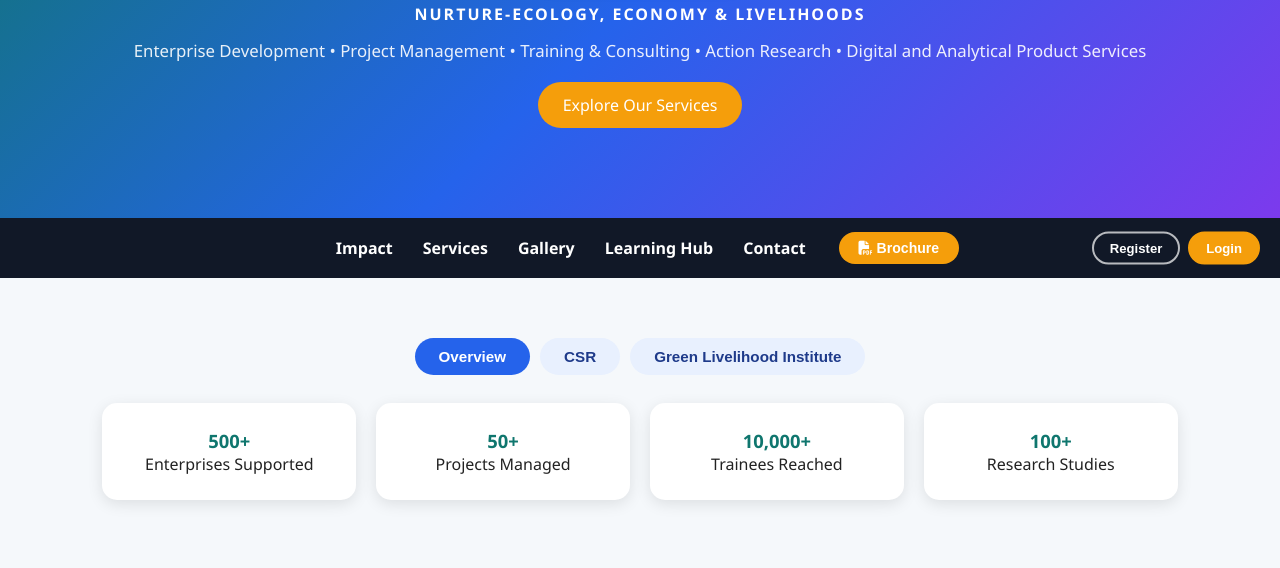
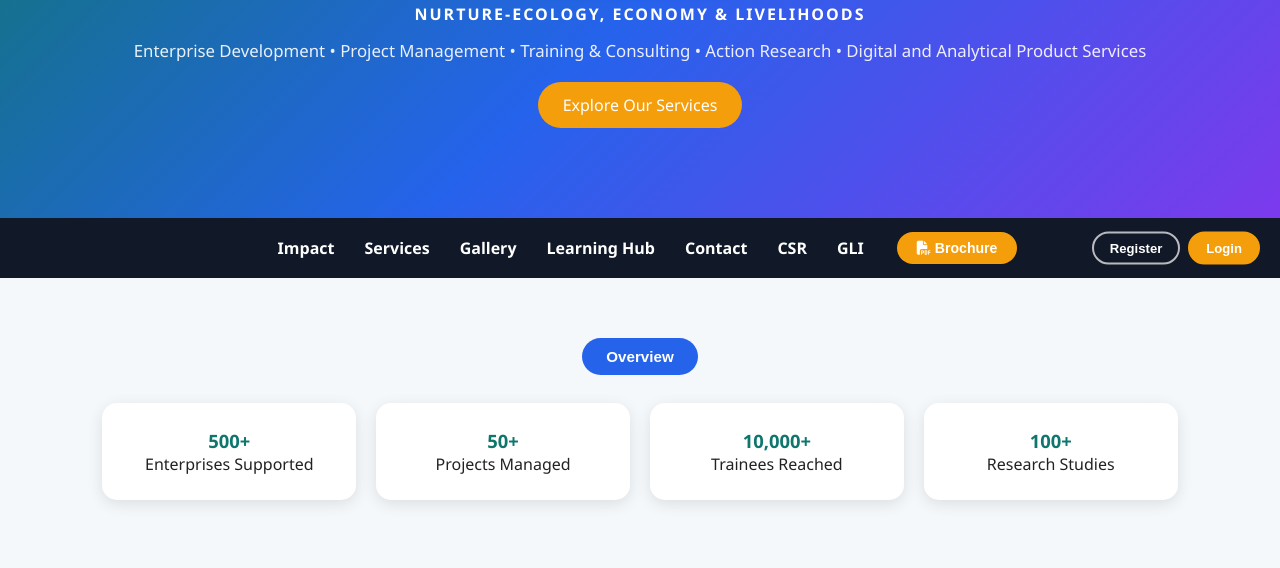
Before and after one commit to mahakmerijan/neel_solutions, a plain HTML site: page index.html in a window 1280 px wide. Shown: the part 232-800 px from the top of the page. Drawn offline with Linux system fonts and the light colour scheme; no server answers.

Commit message:
Move CSR and GLI buttons to navigation bar, rename Green Livelihood Institute to GLI

```diff
--- a/index.html
+++ b/index.html
@@ -319,6 +319,8 @@ textarea.hb-input{resize:vertical}
   <a href="#gallery" onclick="closeNav()">Gallery</a>
   <a href="#learning" onclick="closeNav()">Learning Hub</a>
   <a href="#contact" onclick="closeNav()">Contact</a>
+  <a href="#analytics" onclick="closeNav();showTab('impact','csr',event.target)">CSR</a>
+  <a href="#analytics" onclick="closeNav();showTab('impact','greenlivelihood',event.target)">GLI</a>
   <button class="nav-brochure-btn" onclick="downloadBrochure()" style="margin-left:18px">
     <i class="fas fa-file-pdf"></i> Brochure
   </button>
@@ -340,8 +342,6 @@ textarea.hb-input{resize:vertical}
 <div class="tab-nav" id="impact-tabs">
   <button class="tab-btn active" onclick="showTab('impact','overview',this)">Overview</button>
   <button class="tab-btn" id="tab-clients-collabs" onclick="showTab('impact','clientscollabs',this)">Clients &amp; Collaborations</button>
-  <button class="tab-btn" onclick="showTab('impact','csr',this)">CSR</button>
-  <button class="tab-btn" onclick="showTab('impact','greenlivelihood',this)">Green Livelihood Institute</button>
 </div>
 
 <div class="tab-content" data-group="impact" id="impact-overview">
```
